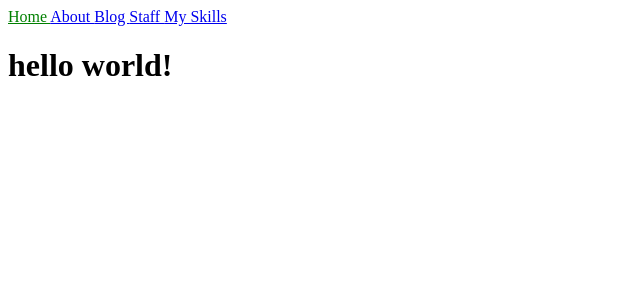
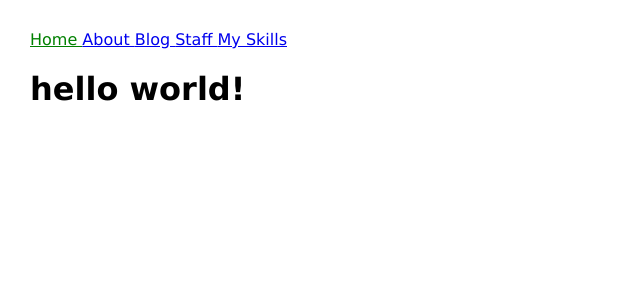
Before and after one commit to MichaelCurrin/themeless-jekyll-quickstart, a Jekyll site: the page built from index.md, in a window 1280 px wide. Shown: the top 300 px of the page, without its empty margins (0-640 px from the left). Built offline with Jekyll 4.4.1, drawn with Linux system fonts in a browser that asks for light colours.

Commit message:
Update main.scss

```diff
--- a/_sass/main.scss
+++ b/_sass/main.scss
@@ -1,3 +1,8 @@
+body {
+    margin: 30px;
+    font-family: Verdana, Geneva, sans-serif;
+}
+
 .current {
     color: green;
 }
```
